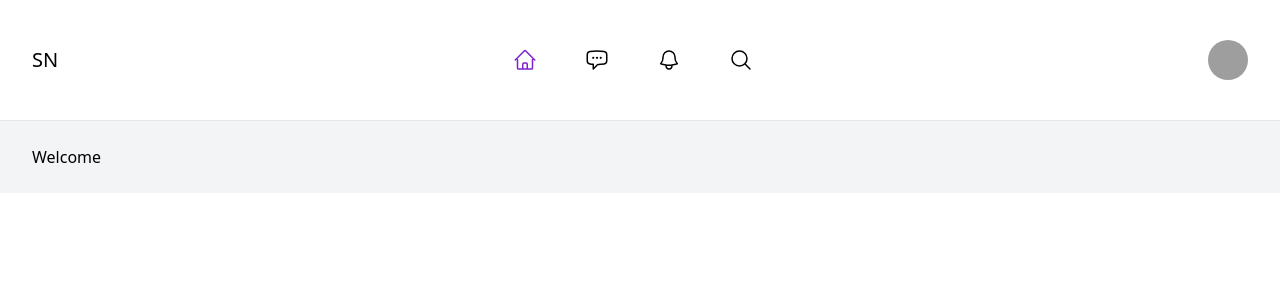
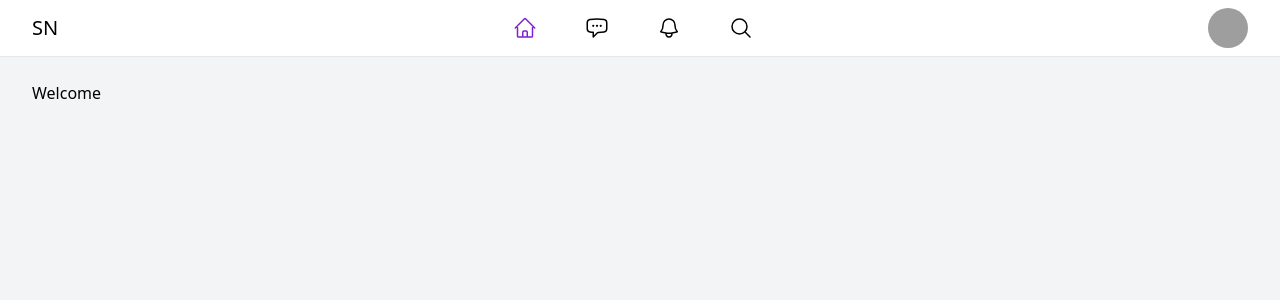
Before and after one commit to rarorza/social-network, a Vue app in the folder sn_frontend/: page / in a window 1280 px wide. Shown: the top 300 px of the page. Built offline with nearby package versions, Linux system fonts and the light colour scheme; grey boxes are pictures that could not be loaded.

Commit message:
refactor: change navbar padding y and min height in main content

```diff
--- a/sn_frontend/src/App.vue
+++ b/sn_frontend/src/App.vue
@@ -5,7 +5,7 @@ import Navbar from './components/Navbar.vue';
 
 <template>
   <Navbar />
-  <main class="px-8 py-6 bg-gray-100">
+  <main class="px-8 py-6 bg-gray-100 min-h-screen">
     <RouterView />
   </main>
 </template>
--- a/sn_frontend/src/components/Navbar.vue
+++ b/sn_frontend/src/components/Navbar.vue
@@ -3,7 +3,7 @@
 </script>
 
 <template>
-    <nav class="py-10 px-8 border-b border-gray-200">
+    <nav class="py-2 px-8 border-b border-gray-200">
     <div class="max-w-7xl mx-auto">
       <div class="flex items-center justify-between">
         <div class="menu-left">
```
